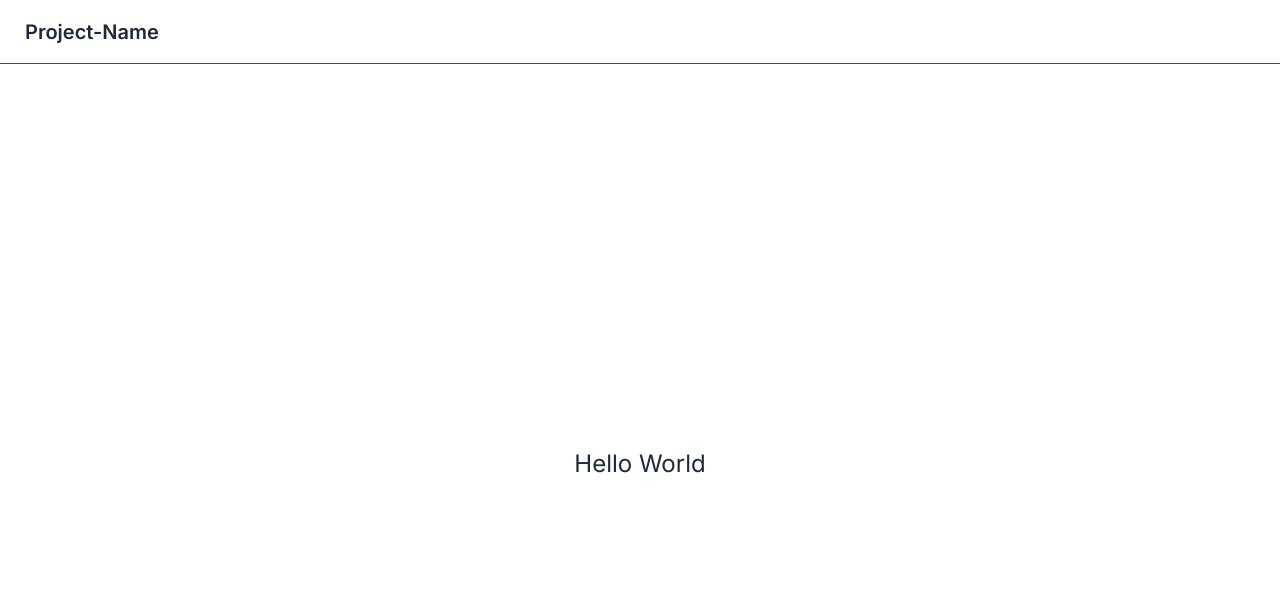
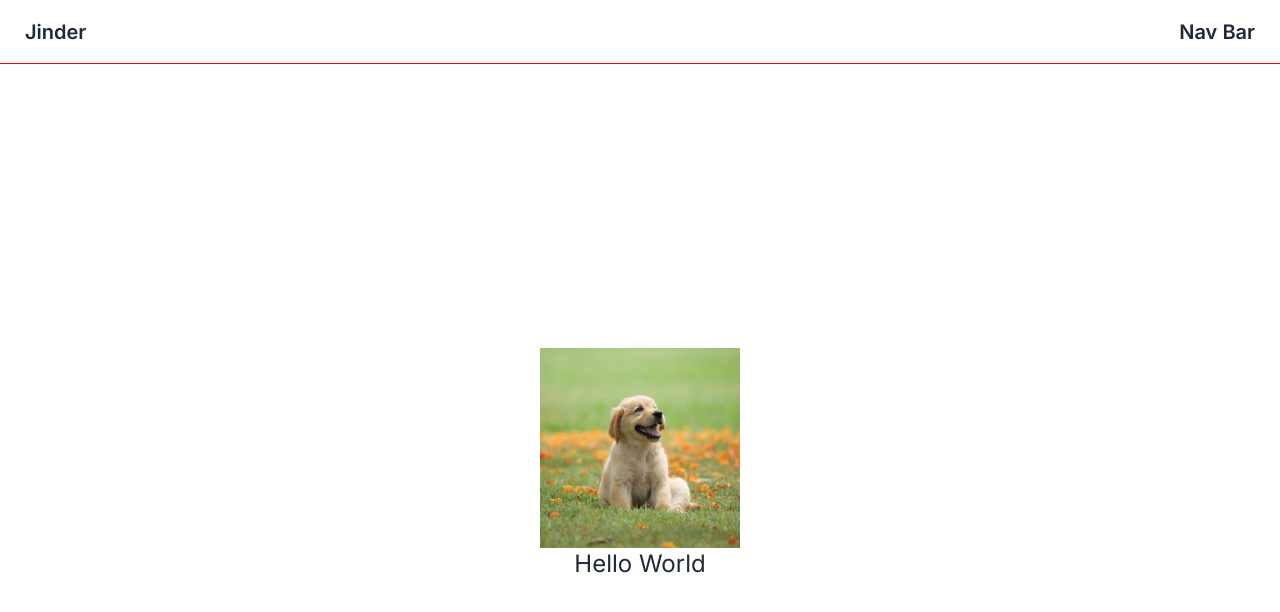
Before and after one commit to idkuri/Jinder, a Next.js app in the folder client/: page / in a window 1280 px wide. Shown: the top 612 px of the page. Built offline with nearby package versions, Linux system fonts and the light colour scheme.

Commit message:
additional config files

```diff
--- a/client/next.config.mjs
+++ b/client/next.config.mjs
@@ -1,9 +1,21 @@
 /** @type {import('next').NextConfig} */
 const nextConfig = {
-    env: {
-        backend_url: 'http://localhost:8080',
+    async headers() {
+      return [
+        {
+          source: '/:path*',
+          headers: [
+            {
+              key: 'X-Content-Type-Options',
+              value: 'nosniff',
+            },
+          ],
+        },
+      ];
     },
-}
+
+  };
+
 
 
 export default nextConfig
--- a/client/src/app/about/page.tsx
+++ b/client/src/app/about/page.tsx
@@ -1,3 +1,10 @@
 export default function About() {
-    return <div>About</div>
+
+    return (
+        <main>
+          <div className="homepage">
+            <h1 className="text-2xl">Resume Page</h1>
+          </div>
+        </main>
+      );
 }
--- a/client/src/app/components/navbar.tsx
+++ b/client/src/app/components/navbar.tsx
@@ -1,10 +1,12 @@
 
 export default function Navbar() {
+
     return(
         <div className="navbar bg-base-100">
             <div className="flex-1">
-                <a className="btn btn-ghost text-xl">Project-Name</a>
+                <a className="btn btn-ghost text-xl">Jinder</a>
             </div>
+            <a className="btn btn-ghost text-xl">Nav Bar</a>
         </div>
     )
 }
--- a/client/src/app/globals.css
+++ b/client/src/app/globals.css
@@ -11,4 +11,10 @@
   outline: 1px solid red;
   height: 100vh;
   width: 100vw;
+  flex-direction: column;
 }
+
+.doggoPicture {
+  width: 200px;
+  height: 200px;
+}
--- a/client/src/app/page.tsx
+++ b/client/src/app/page.tsx
@@ -3,12 +3,15 @@
 import "./globals.css"
 import Navbar from "./components/navbar"
 import React, { useEffect } from "react";
+import Image from 'next/image'
+import dog from "../../public/doggo.jpg";
 
 export default function Home() {
   return (
     <main>
-      <Navbar></Navbar>
+      <Navbar/>
       <div className="homepage">
+        <Image className="doggoPicture" src={dog} alt="Dog Picture"/>
         <h1 className="text-2xl">Hello World</h1>
       </div>
     </main>
--- /dev/null
+++ b/client/src/app/register/page.tsx
@@ -0,0 +1,10 @@
+export default function Register() {
+  return (
+    <main>
+      <div className="homepage">
+        <img src={'./doggo.jpg'}></img>
+        <h1 className="text-2xl">Register</h1>
+      </div>
+    </main>
+  );
+}
```
Also changed, not shown: client/public/doggo.jpg (added).
